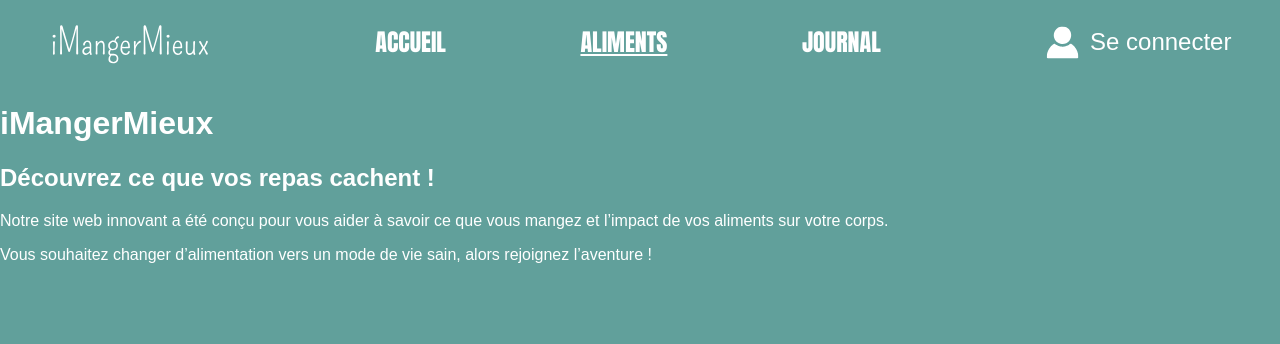
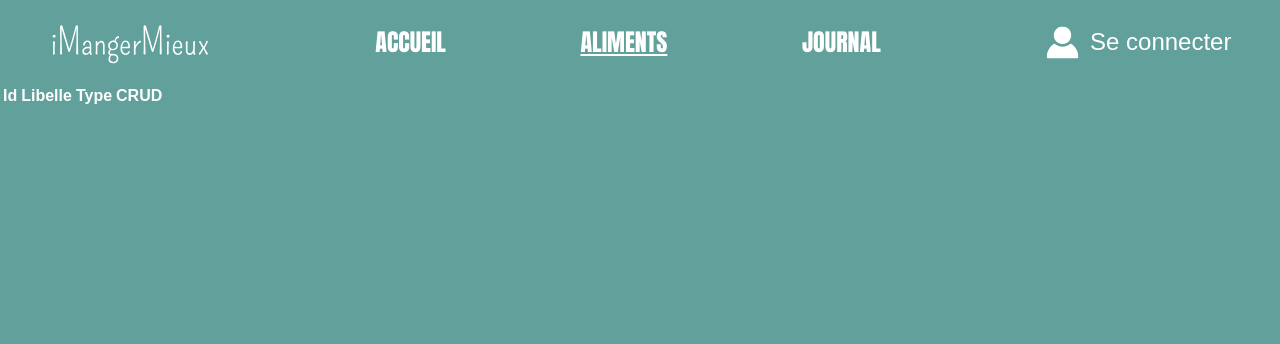
Before and after one commit to nathanckt/iMangerMieux, a PHP site: page /index.php?page=aliments in a window 1280 px wide. Shown: the top 344 px of the page. Run offline with PHP 8.4, Linux system fonts and the light colour scheme; lists and menus that the app fills with data are empty; some libraries are stand-ins or nearby versions; some web fonts are replaced.

Commit message:
affichage_aliments

```diff
--- a/backend/ajout_nutriments.php
+++ b/backend/ajout_nutriments.php
@@ -16,6 +16,8 @@
                 VALUES (:code, :libelle)";
 
                 $stmt = $pdo->prepare($sql);
+
+                $ligne[$i] = str_replace(',', '', $ligne[$i]);
 
                 $stmt->execute([
                     ':code' => $code,
--- a/frontend/aliments.php
+++ b/frontend/aliments.php
@@ -0,0 +1,13 @@
+<table class="table">
+        <thead>
+            <tr>
+                <th scope="col">Id</th>
+                <th scope="col">Libelle</th>
+                <th scope="col">Type</th>
+                <th scope="col">CRUD</th>
+            </tr>
+        </thead>
+        <tbody id="studentsTableBody">
+
+        </tbody>
+</table>
--- a/frontend/css/style.css
+++ b/frontend/css/style.css
@@ -71,9 +71,80 @@ a{
 }
 
 a:hover{
-    color:orange;
+    color:#FF914D;
+    background-color:#61A09B ;
 }
 
 .currentpage{
     text-decoration: underline;
 }
+
+/* ============================== */
+/* HERO */
+/* ============================== */
+
+.cta{
+    border-radius: 100px;
+    background-color: #FF914D;
+    padding: 10px 30px;
+    width: 150px;
+    text-align: center;
+    font-size: 2rem;
+}
+
+.hero{
+    display: flex;
+    flex-direction: column;
+    justify-content: center;
+    align-items: center;
+    height: 80vh;
+}
+
+h1{
+    font-size: 4rem;
+}
+
+h2{
+    font-size: 2.5rem;
+}
+
+p{
+    font-size: 1.5rem;
+}
+
+.hero-btn{
+    margin-top: 60px;
+    width: 50%;
+    display: flex;
+    flex-direction: row;
+    justify-content: space-around;
+}
+
+.hero-title{
+    margin-bottom: 0;
+    color: #f1ead0;
+}
+
+.hero-text{
+    margin-bottom: 0;
+    width: 50vw;
+    text-align: center;
+}
+
+.hero img{
+    position: absolute;
+    height:400px;
+    width:400px;
+}
+
+.fourchette{
+    top: 350px;
+    right: -10px;
+    rotate: 30deg;
+}
+
+.sandwich{
+    top: 75px;
+    left: 0px;
+    rotate: 15deg;
+}
--- a/frontend/index.php
+++ b/frontend/index.php
@@ -19,12 +19,14 @@
         </div>
     </header>
     <main>
-        <div class="hero">
-            <h1 class="hero-title">iMangerMieux</h1>
-            <h2 class="hero-subtitle">Découvrez ce que vos repas cachent !</h2>
-            <p class="hero-text">Notre site web innovant a été conçu pour vous aider à savoir ce que vous mangez et l’impact de vos aliments sur votre corps.</p>
-            <p class="hero-text">Vous souhaitez changer d’alimentation vers un mode de vie sain, alors rejoignez l’aventure !</p>
-        </div>
+        <?php
+            $pageToInclude = $currentPageId . ".php";
+            if(is_readable($pageToInclude))
+            require_once($pageToInclude);
+            else
+            require_once("error.php");
+        ?>
     </main>
+    <script src="js/aliments.js"></script>
 </body>
 </html>
--- /dev/null
+++ b/frontend/js/aliments.js
@@ -0,0 +1,125 @@
+$(document).ready(function(){
+
+    let table;
+
+    //==========================
+    //  AFFICHAGE DES DONNEES
+    //==========================
+
+    $.ajax({
+        url: "http://localhost:8888/iMangerMieux/backend/api/aliments.php",
+
+        method: "GET",
+
+        dataType: "json"
+    })
+
+    .done(function(response){
+        table = $('.table').DataTable({
+            data: response,
+            columns: [
+                { data: 'ID_ALIMENT' },
+                { data: 'LIBELLE_ALIMENT' },
+                { data: 'LIBELLE_TYPE' },
+                {
+                    data: null,
+                    defaultContent: `
+                             <button class="cta cta--small btn-edit" >Modifier</button>
+                             <button class="cta cta--small btn-delete">Supprimer</button>
+                         `,
+                    target: -1
+                }
+            ]
+        });
+        // $('.table').on('click', '.btn-edit', function() {
+            // let row = $(this).closest('tr');
+            // let userId = $(this).closest('tr').find('td.dt-type-numeric').text();
+            // let cells = row.find("td");
+
+            // cells.each(function(index){
+            //     if((index != 0) && (index < cells.length - 1)){
+            //         let cell = $(this).text();
+            //         $(this).html(`<input type="text" value="${cell}" class="form-control">`);
+            //     }
+            // });
+
+            // $(this).text("Envoyer").removeClass("btn-edit").addClass("btn-send");
+
+
+            // $('.table').on('click', '.btn-send', function(){
+            //     let inputs = row.find("input");
+
+            //     let nom = inputs[0].value;
+            //     let mail = inputs[1].value;
+
+            //     let jsonData = JSON.stringify({
+            //         id: userId,
+            //         name: nom,
+            //         email: mail
+            //     });
+
+            //     $.ajax({
+            //         url: "http://localhost:8888/IDAW/TP4-REST/exo5/users.php",
+
+            //         method: "PUT",
+
+            //         data: jsonData,
+
+            //         dataType: "json"
+            //     })
+
+            //     .done(function(){
+            //         let updatedUser = {
+            //             id: userId,
+            //             name: nom,
+            //             email: mail
+            //         };
+
+            //         table.row(row).data(updatedUser).draw();
+
+            //         $(this).text("Modifier").removeClass("btn-send").addClass("btn-edit");
+            //     })
+
+            //     .fail(function(error){
+            //         alert("La requete s'est terminée en erreur :" + JSON.stringify(error));
+            //     })
+            // });
+
+        // });
+
+
+        // $('.table').on('click', '.btn-delete', function() {
+        //     let row = $(this).closest('tr');
+        //     let userId = $(this).closest('tr').find('td.dt-type-numeric').text();
+
+        //     let jsonData = JSON.stringify({
+        //         id: userId
+        //     });
+
+        //     $.ajax({
+        //         url: "http://localhost:8888/IDAW/TP4-REST/exo5/users.php",
+
+        //         method: "DELETE",
+
+        //         data: jsonData,
+
+        //         dataType: "json"
+        //     })
+
+        //     .done(function(response){
+        //         table.row(row).remove().draw();
+        //     })
+
+        //     .fail(function(error){
+        //         alert("La requete s'est terminée en erreur :" + JSON.stringify(error));
+        //     });
+
+        // });
+
+    })
+
+    .fail(function(error){
+        alert("La requete s'est terminée en erreur :" + JSON.stringify(error));
+    });
+
+})
--- a/frontend/template/head.php
+++ b/frontend/template/head.php
@@ -6,6 +6,9 @@
     <link rel="preconnect" href="https://fonts.googleapis.com">
     <link rel="preconnect" href="https://fonts.gstatic.com" crossorigin>
     <link href="https://fonts.googleapis.com/css2?family=Pompiere&display=swap" rel="stylesheet">
+    <link rel="stylesheet" href="//cdn.datatables.net/2.1.8/css/dataTables.dataTables.min.css">
+    <script src="https://code.jquery.com/jquery-3.4.1.min.js" crossorigin="anonymous"></script>
+    <script src="//cdn.datatables.net/2.1.8/js/dataTables.min.js"></script>
     <link rel="stylesheet" href="css/style.css" >
     <title>iMangerMieux</title>
 </head>
```
Also changed, not shown: backend/api/aliments.php (+74 -0 lines), frontend/accueil.php (added, +13 -0 lines), frontend/imgs/fourchette.svg (added), frontend/imgs/sandwich.svg (added), frontend/js/config.js (added), 2 other files.
